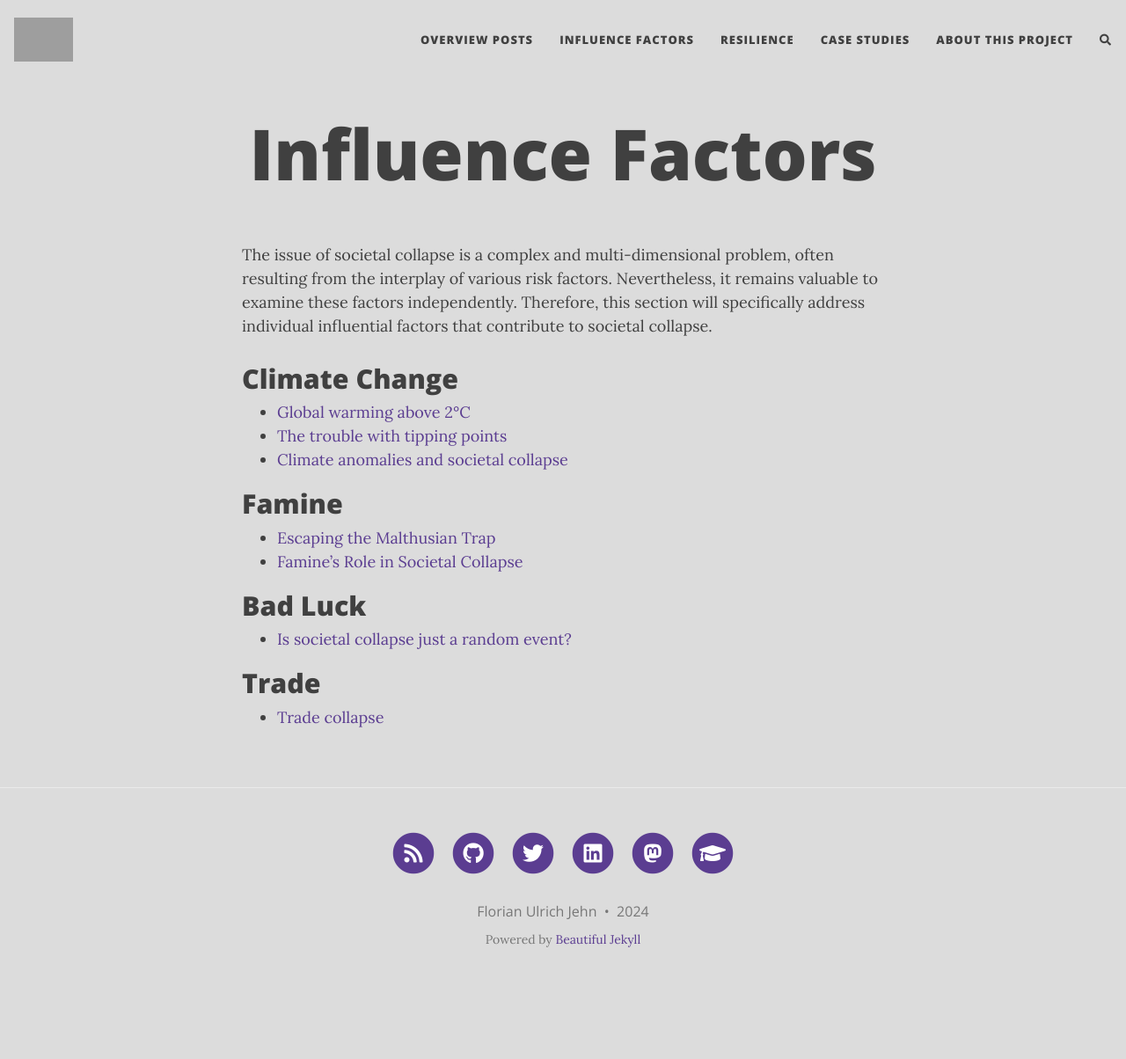
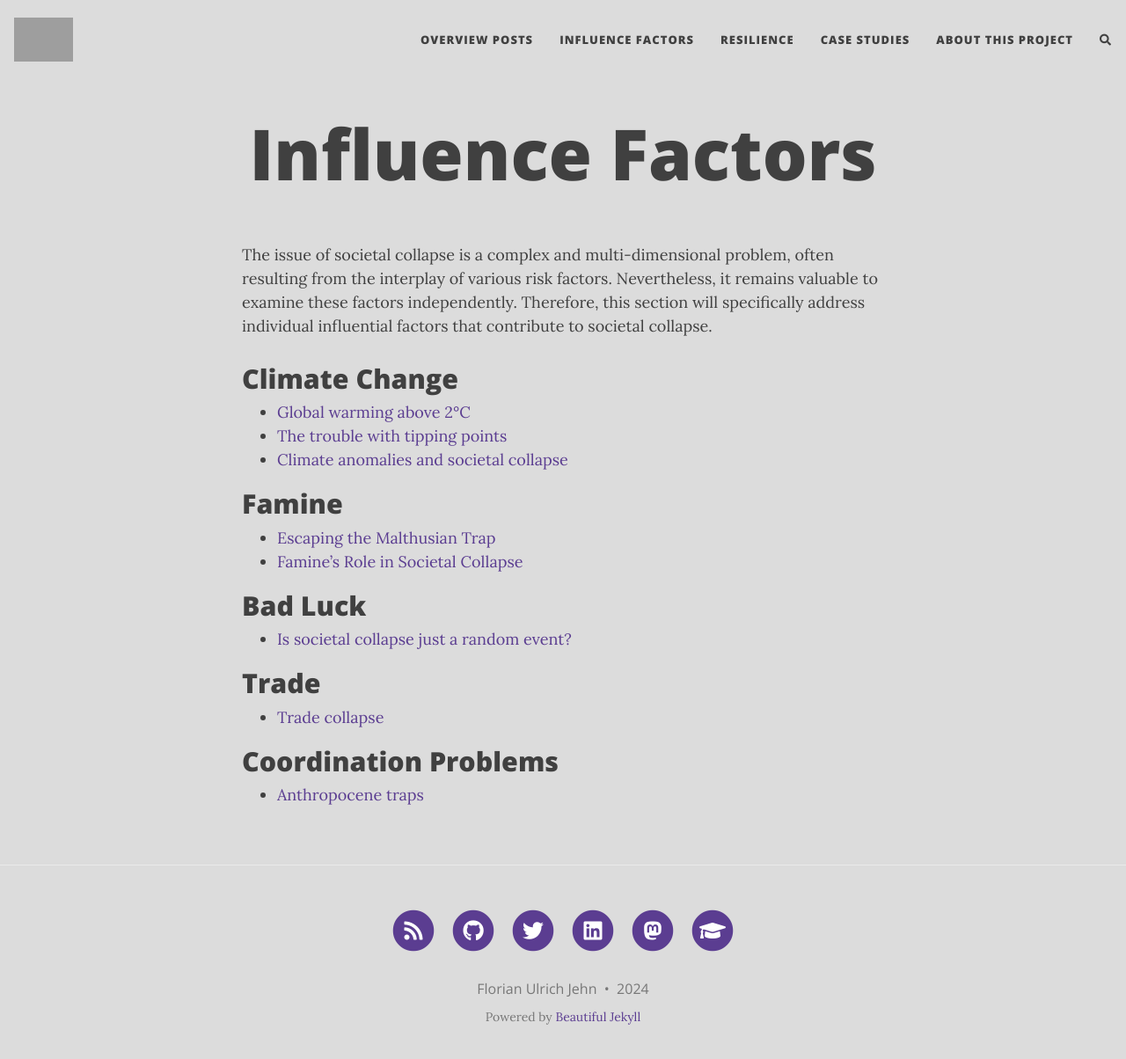
Before and after one commit to florianjehn/Societal_Collapse, a Jekyll site: the page built from factors.md, in a window 1280 px wide and 1217 px high. Shown: the top 1204 px of the window at 88% size. Built offline with Jekyll 4.4.1, drawn with Linux system fonts in a browser that asks for light colours; nearby versions of some CDN libraries; comment, search, counter and statistics services are not loaded; grey boxes are pictures that could not be loaded.

Commit message:
Updated link

```diff
--- a/factors.md
+++ b/factors.md
@@ -18,3 +18,6 @@ The issue of societal collapse is a complex and multi-dimensional problem, often
 
 # Trade
 * [Trade collapse](https://florianjehn.github.io/Societal_Collapse/2024-04-25-trade_collapse/)
+
+# Coordination Problems
+* [Anthropocene traps](https://florianjehn.github.io/Societal_Collapse/2024-06-20-anthropocene_traps/)
```
Also changed, not shown: _posts/2024-06-20-anthropocene_traps.md (+4 -0 lines).
